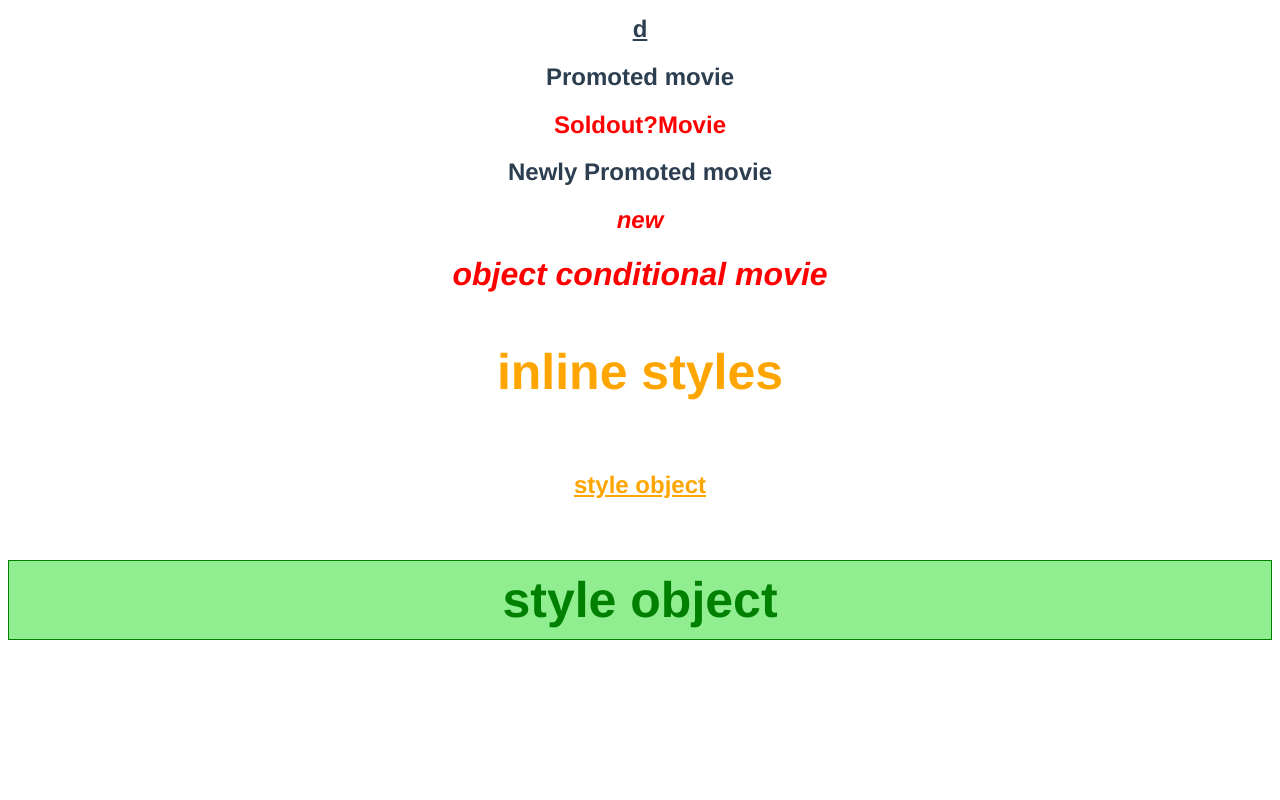
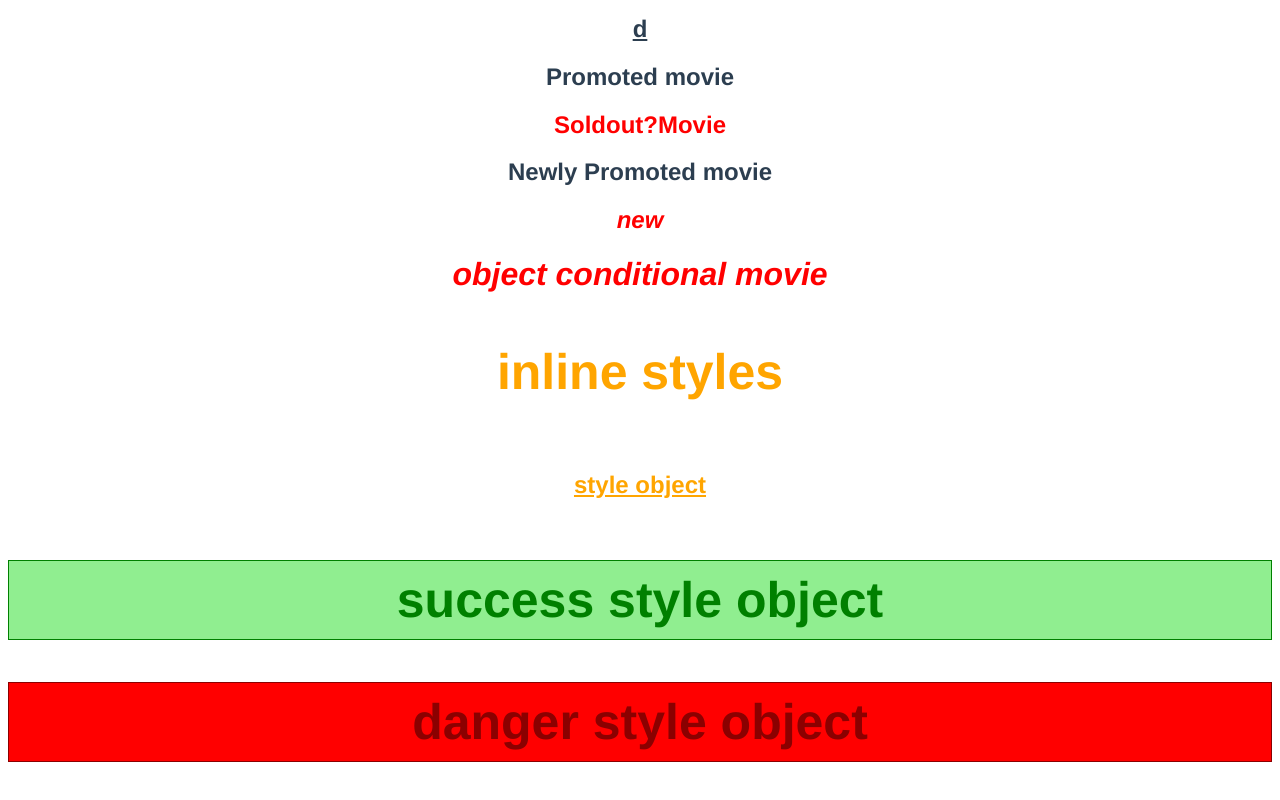
Before and after one commit to khushiagarwal121/CodEvolutionHelloWorld, a Vue app: page / in a window 1280 px wide. Shown: the part 208-1008 px from the top of the page. Before the commit the page ends 890 px from the top, so only its background shows below. Built offline with nearby package versions, Linux system fonts and the light colour scheme.

Commit message:
added shorthand

```diff
--- a/src/App.vue
+++ b/src/App.vue
@@ -42,7 +42,11 @@
   <!-- <h2 v-bind:class="new">Soldout?Movie</h2> -->
 
   <h2 v-bind:style="headerStyleObject">style object</h2>
-  <h2 v-bind:style="[baseStyleObject, successStyleObject]">style object</h2>
+  <h2 v-bind:style="[baseStyleObject, successStyleObject]">
+    success style object
+  </h2>
+  <!-- shorthand -->
+  <h2 :style="[baseStyleObject, dangerStyleObject]">danger style object</h2>
 </template>
 
 <script>
@@ -81,6 +85,11 @@ export default {
         backgroundColor: "lightgreen",
         border: "1px solid green",
       },
+      dangerStyleObject: {
+        color: "darkred",
+        backgroundColor: "red",
+        border: "1px solid darkred",
+      },
     };
   },
 };
```
